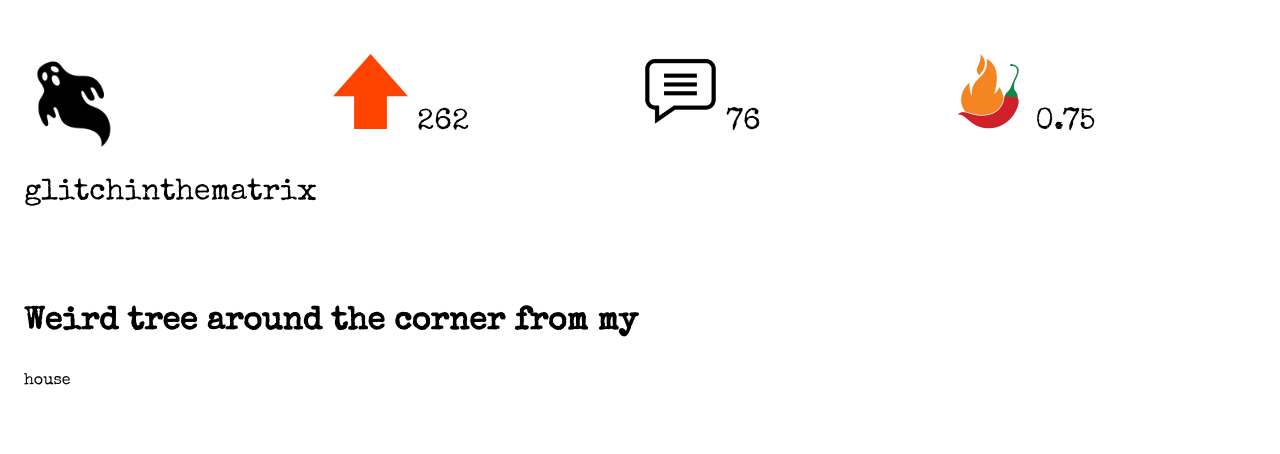
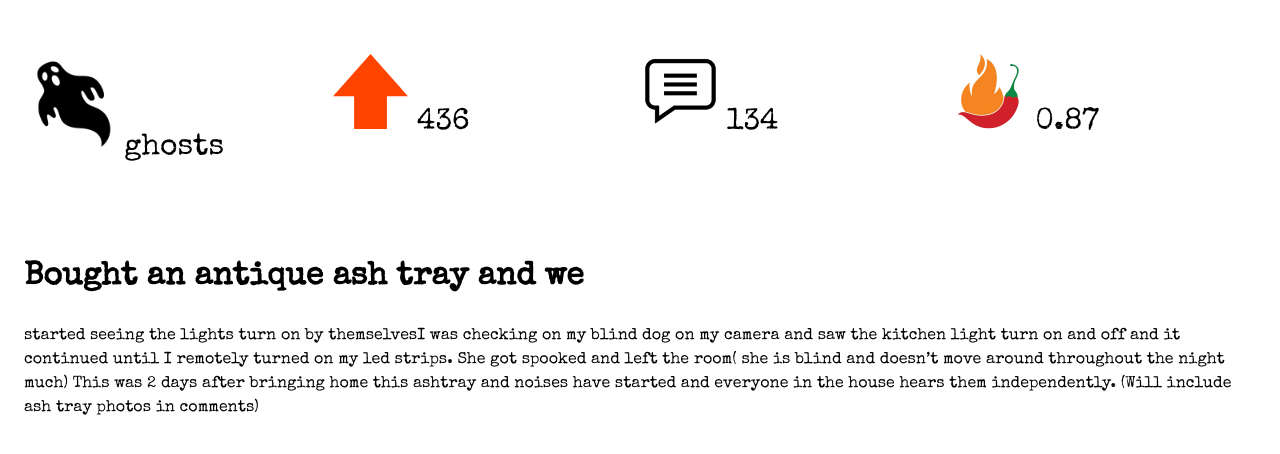
Before and after one commit to thisweekinredacted/thisweekinredacted.github.io, a Jekyll site: the page pages/top4.html, which Jekyll copies as it is, in a window 1280 px wide. Shown: the top 454 px of the page. Built offline with Jekyll 4.4.1, drawn with Linux system fonts in a browser that asks for light colours.

Commit message:
Update weekly pages

```diff
--- a/pages/top3.html
+++ b/pages/top3.html
@@ -9,8 +9,8 @@
     <body>
         <div class="c-methods">
             <p class="c-methods_bio"><img src="cryptozoology.png" width="100" height="100">humanoidencounters</p>
-            <p class="c-methods_che"><img src="upvote.png" width="75" height="75"> 468</p>
-            <p class="c-methods_rad"><img src="comment.png" width="75" height="75"> 103</p>
+            <p class="c-methods_che"><img src="upvote.png" width="75" height="75"> 725</p>
+            <p class="c-methods_rad"><img src="comment.png" width="75" height="75"> 149</p>
             <p class="c-methods_psy"><img src="spice.png" width="75" height="75"> 0.97</p>
         </div>
         <div>
--- a/pages/top4.html
+++ b/pages/top4.html
@@ -8,14 +8,16 @@
     </head>
     <body>
         <div class="c-methods">
-            <p class="c-methods_bio"><img src="paranormal.png" width="100" height="100">glitchinthematrix</p>
-            <p class="c-methods_che"><img src="upvote.png" width="75" height="75"> 262</p>
-            <p class="c-methods_rad"><img src="comment.png" width="75" height="75"> 76</p>
-            <p class="c-methods_psy"><img src="spice.png" width="75" height="75"> 0.75</p>
+            <p class="c-methods_bio"><img src="paranormal.png" width="100" height="100">ghosts</p>
+            <p class="c-methods_che"><img src="upvote.png" width="75" height="75"> 436</p>
+            <p class="c-methods_rad"><img src="comment.png" width="75" height="75"> 134</p>
+            <p class="c-methods_psy"><img src="spice.png" width="75" height="75"> 0.87</p>
         </div>
         <div>
-            <h1>Weird tree around the corner from my </h1>
-            <p>house</p>
+            <h1>Bought an antique ash tray and we </h1>
+            <p>started seeing the lights turn on by themselvesI was checking on my blind dog on my camera and saw the kitchen light turn on and off and it continued until I remotely turned on my led strips. She got spooked and left the room( she is blind and doesn’t move around throughout the night much)
+This was 2 days after bringing home this ashtray and noises have started and everyone in the house hears them independently.
+(Will include ash tray photos in comments) </p>
         </div>
     </body>
     </html>
```
Also changed, not shown: _posts/2024-03-24-podcast-0.markdown (added, +14 -0 lines), pages/top1.html (+5 -5 lines), pages/top2.html (+5 -5 lines).
